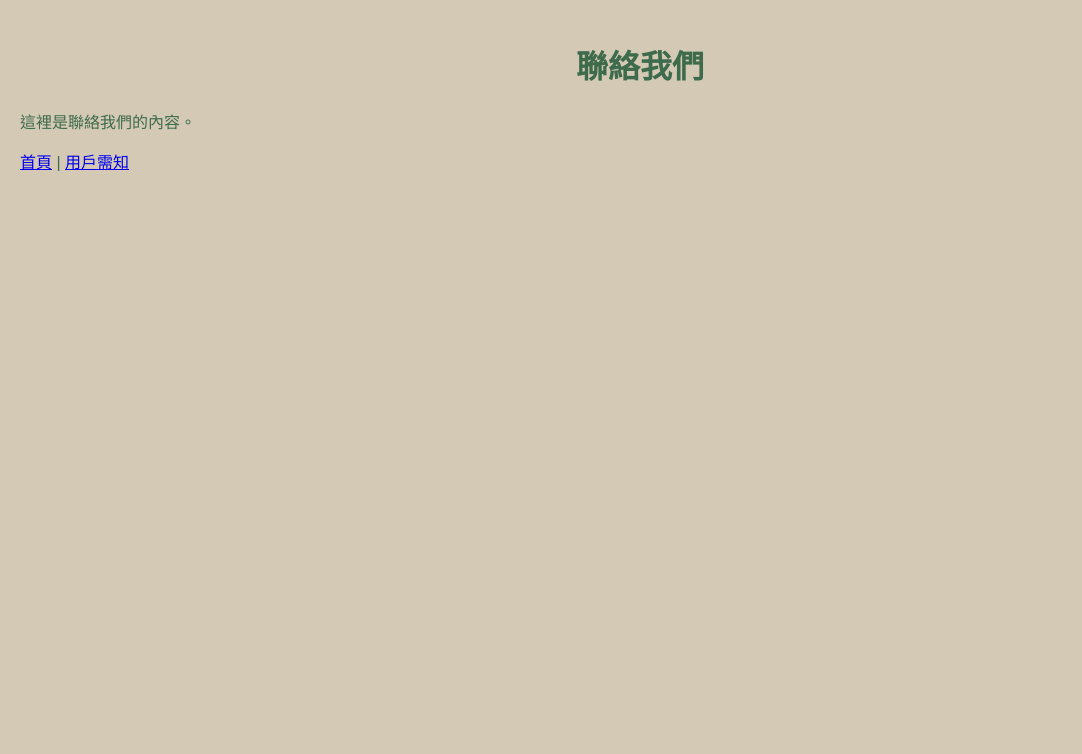
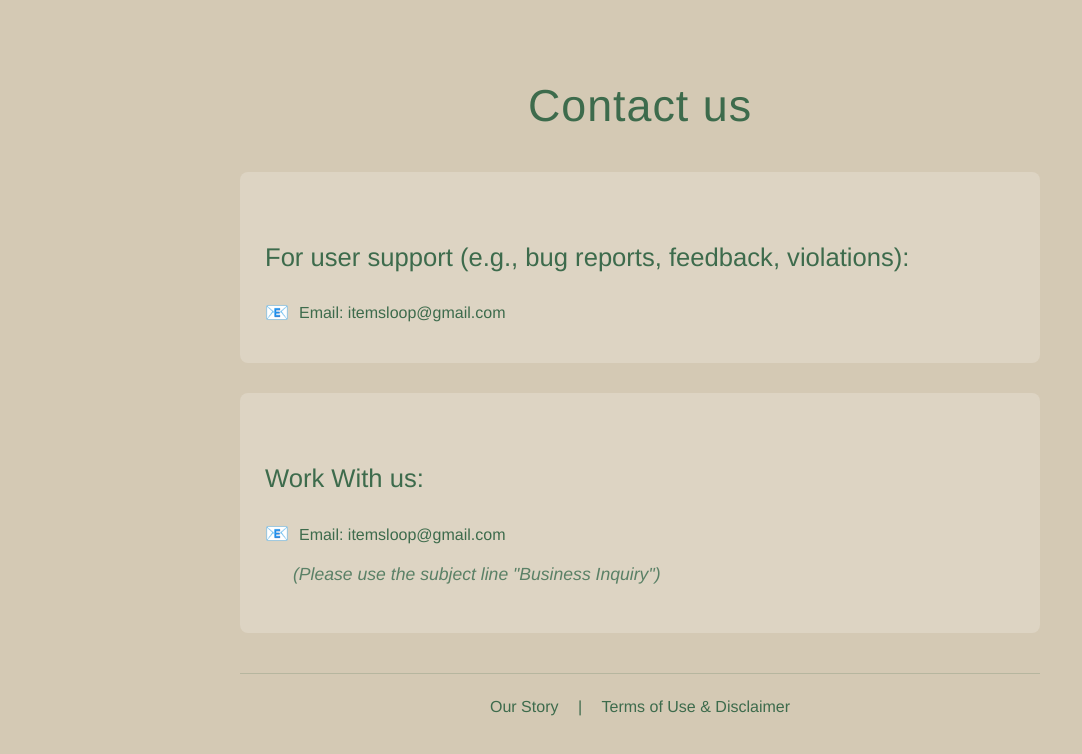
Before and after one commit to itemsloop/itemsloop-website, a plain HTML site: page contact.html in a window 1280 px wide. Shown: the whole page, without its empty margins (0-1082 px from the left). Drawn offline with Linux system fonts and the light colour scheme.

Commit message:
Update contact.html

```diff
--- a/contact.html
+++ b/contact.html
@@ -3,23 +3,112 @@
 <head>
     <meta charset="UTF-8">
     <meta name="viewport" content="width=device-width, initial-scale=1.0">
-    <title>Itemsloop - 聯絡我們</title>
+    <title>Itemsloop - Contact us</title>
     <style>
         body {
             background-color: #D4C9B4;
             color: #3D6B4C;
-            font-family: Arial, sans-serif;
+            font-family: 'Helvetica Neue', Arial, sans-serif;
             margin: 0;
-            padding: 20px;
+            padding: 0;
+            line-height: 1.6;
         }
+
+        .container {
+            max-width: 800px;
+            margin: 0 auto;
+            padding: 40px 20px;
+        }
+
         h1 {
+            font-weight: 300;
+            font-size: 2.8rem;
             text-align: center;
+            margin-bottom: 30px;
+            letter-spacing: 1px;
+        }
+
+        h2 {
+            font-weight: 400;
+            font-size: 1.6rem;
+            margin-top: 40px;
+            margin-bottom: 20px;
+            color: #3D6B4C;
+        }
+
+        p {
+            font-size: 1.1rem;
+            margin-bottom: 20px;
+        }
+
+        .nav {
+            text-align: center;
+            padding: 20px 0;
+            margin-top: 40px;
+            border-top: 1px solid rgba(61, 107, 76, 0.2);
+        }
+
+        .nav a {
+            color: #3D6B4C;
+            text-decoration: none;
+            margin: 0 15px;
+            transition: opacity 0.3s;
+        }
+
+        .nav a:hover {
+            opacity: 0.7;
+        }
+
+        .contact-section {
+            margin-bottom: 30px;
+            padding: 25px;
+            background-color: rgba(255, 255, 255, 0.2);
+            border-radius: 8px;
+        }
+
+        .email {
+            display: flex;
+            align-items: center;
+            margin: 10px 0;
+        }
+
+        .email-icon {
+            margin-right: 10px;
+            font-size: 1.2rem;
+        }
+
+        .note {
+            font-style: italic;
+            color: #5A8066;
+            margin-top: 5px;
+            margin-left: 28px;
         }
     </style>
 </head>
 <body>
-    <h1>聯絡我們</h1>
-    <p>這裡是聯絡我們的內容。</p>
-    <a href="index.html">首頁</a> | <a href="user-info.html">用戶需知</a>
+    <div class="container">
+        <h1>Contact us</h1>
+
+        <div class="contact-section">
+            <h2>For user support (e.g., bug reports, feedback, violations):</h2>
+            <div class="email">
+                <span class="email-icon">📧</span>
+                <span>Email: itemsloop@gmail.com</span>
+            </div>
+        </div>
+
+        <div class="contact-section">
+            <h2>Work With us:</h2>
+            <div class="email">
+                <span class="email-icon">📧</span>
+                <span>Email: itemsloop@gmail.com</span>
+            </div>
+            <p class="note">(Please use the subject line "Business Inquiry")</p>
+        </div>
+
+        <div class="nav">
+            <a href="index.html">Our Story</a> | <a href="user-info.html">Terms of Use & Disclaimer</a>
+        </div>
+    </div>
 </body>
 </html>
```
